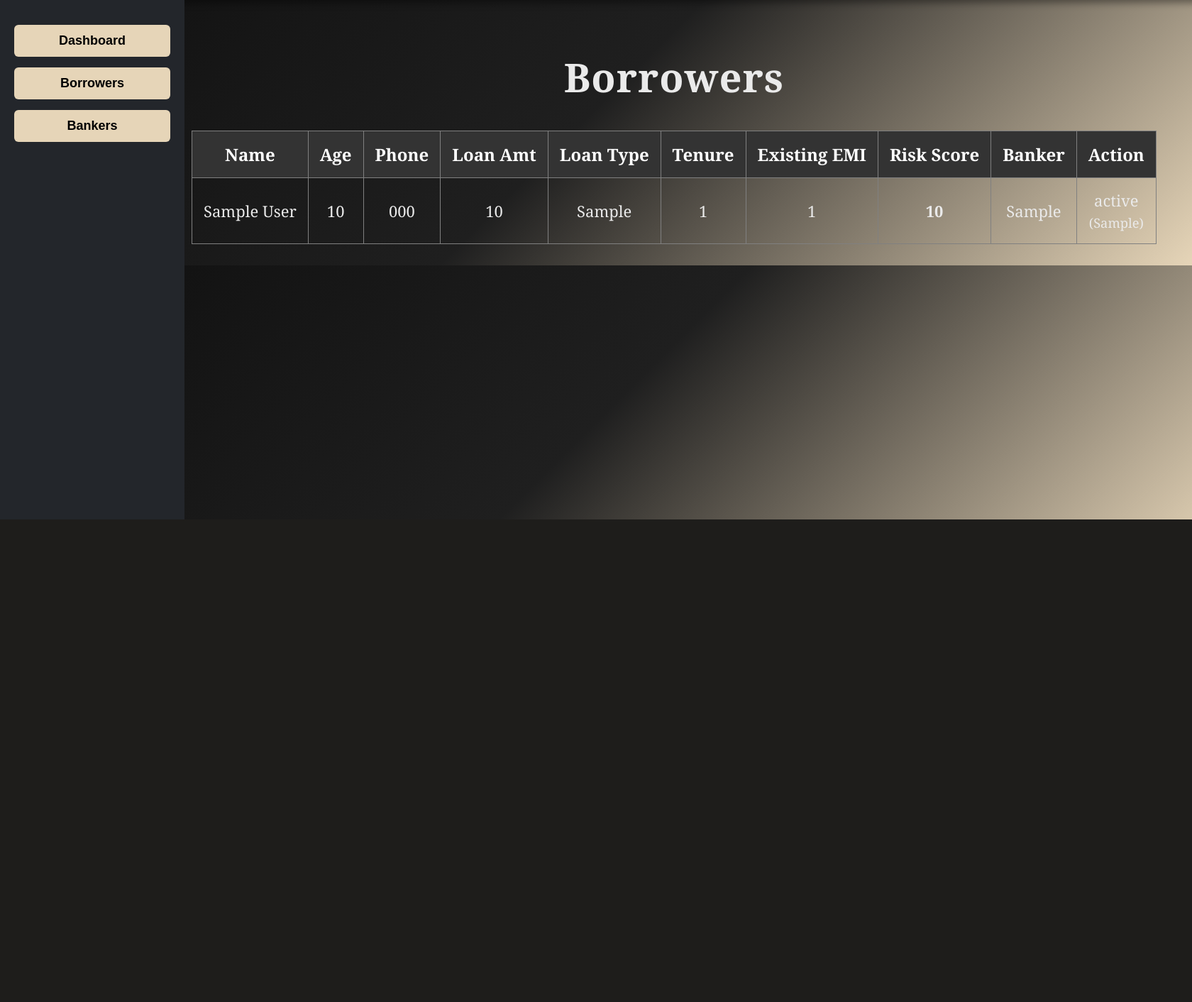
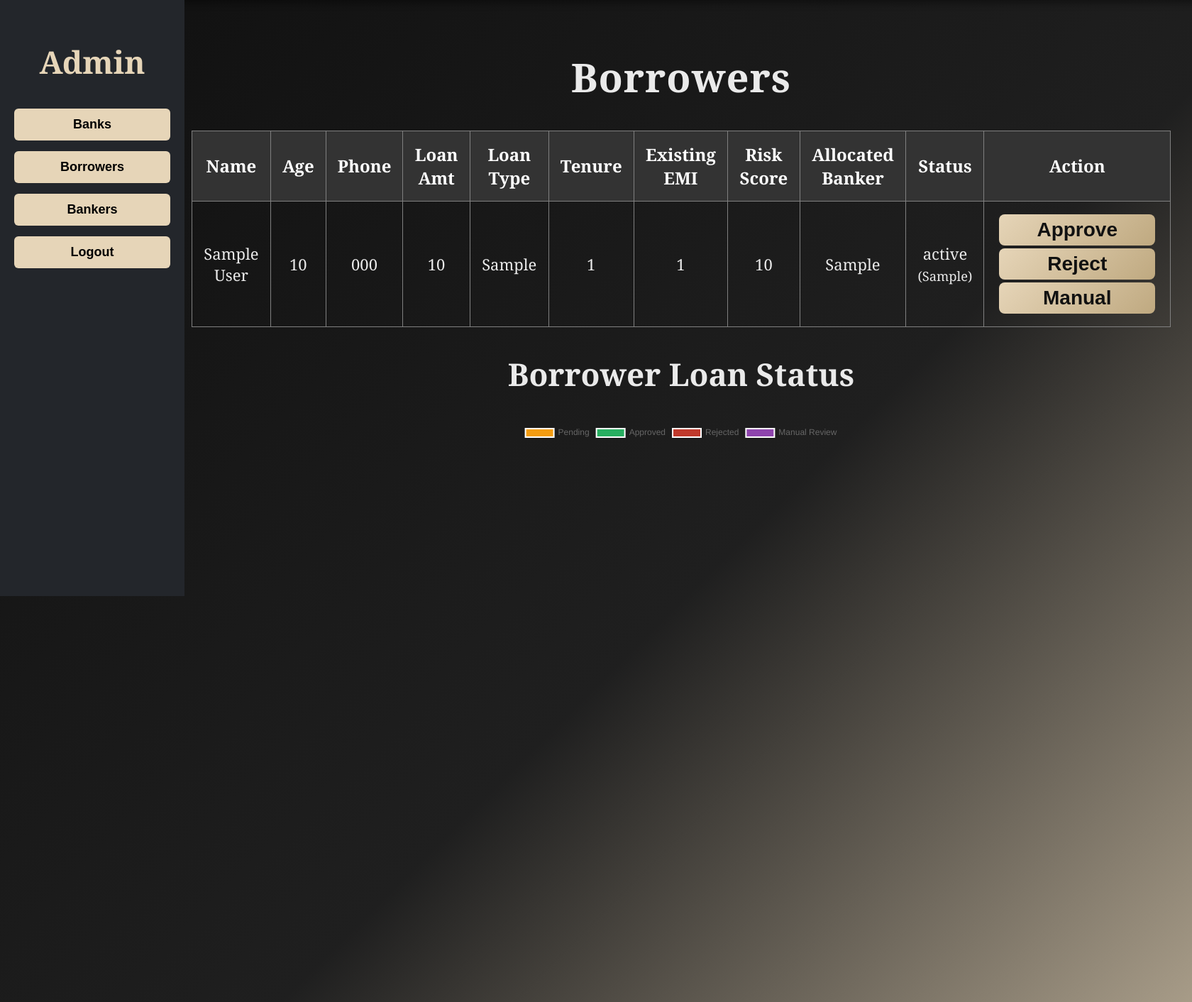
Before and after one commit to Team-quantreX-FOSS/FOSS_Hackathon, a Flask app: page /admin_borrowers in a window 1680 px wide. Shown: the part 68-1480 px from the top of the page at 71% size. Before the commit the page ends 800 px from the top, so only its background shows below. Run offline with Flask 3, Linux system fonts and the light colour scheme; tables that the repository leaves empty hold one stand-in row (values such as "Sample post").

Commit message:
Update admin_borrowers.html

```diff
--- a/backend/templates/admin_borrowers.html
+++ b/backend/templates/admin_borrowers.html
@@ -1,51 +1,45 @@
 <!DOCTYPE html>
-
 <html>
-
 <head>
-
-<title>Borrowers Information Table</title>
-
+<title>Admin - Borrowers</title>
 <link rel="stylesheet" href="{{ url_for('static', filename='style.css') }}">
-
+<script src="https://cdn.jsdelivr.net/npm/chart.js"></script>
 <style>
 #userTable{
 font-size:22px;
 border-collapse:collapse;
 }
-
 #userTable th, #userTable td{
 padding:16px;
 text-align:center;
 }
-
 #userTable th{
 font-size:24px;
 background:#333;
 color:white;
 }
+button{
+padding:6px 10px;
+margin:2px;
+}
 </style>
-
 </head>
-
 <body>
 
-<div class="topbar">
-<h2>Borrowers Panel</h2>
-</div>
+<div class="topbar"><h2>Borrowers Panel</h2></div>
 
 <div class="container">
-
 <div class="sidebar">
-<button onclick="location.href='/admin_dashboard'">Dashboard</button>
+<h2>Admin</h2>
+<button onclick="location.href='/admin_dashboard'">Banks</button>
 <button onclick="location.href='/admin_borrowers'">Borrowers</button>
 <button onclick="location.href='/admin_bankers'">Bankers</button>
+<button onclick="window.location.href='/'">Logout</button>
 </div>
 
 <div class="main">
 
 <h1>Borrowers</h1>
-
 <table border="1" width="100%" id="userTable">
 <tr>
 <th>Name</th>
@@ -56,23 +50,24 @@ color:white;
 <th>Tenure</th>
 <th>Existing EMI</th>
 <th>Risk Score</th>
-<th>Banker</th>
+<th>Allocated Banker</th>
+<th>Status</th>
 <th>Action</th>
 </tr>
 </table>
+
+<h2>Borrower Loan Status</h2>
+<canvas id="borrowerChart" width="400" height="200"></canvas>
 
 </div>
 </div>
 
 <script>
-
+// ================= LOAD USERS =================
 async function loadUsers(){
-
     let res = await fetch("/api/users");
     let users = await res.json();
-
     let table = document.getElementById("userTable");
-
     table.innerHTML = `
 <tr>
 <th>Name</th>
@@ -83,37 +78,59 @@ table.innerHTML = `
 <th>Tenure</th>
 <th>Existing EMI</th>
 <th>Risk Score</th>
-<th>Banker</th>
+<th>Allocated Banker</th>
+<th>Status</th>
 <th>Action</th>
-</tr>
-`;
-
-users.forEach(u => {
-
+</tr>`;
+    let statusCount = {Pending:0, Approved:0, Rejected:0, "Manual Review":0};
+    users.forEach(u=>{
         let row = table.insertRow();
-
         row.innerHTML = `
-<td>${u.name || "-"}</td>
-<td>${u.age || "-"}</td>
-<td>${u.phone || "-"}</td>
-<td>${u.loanAmount || "-"}</td>
-<td>${u.loanType || "-"}</td>
-<td>${u.tenure || "-"}</td>
-<td>${u.emi || "-"}</td>
-<td style="font-weight:bold;">${u.score || "-"}</td>
-<td>${u.banker || "Not Assigned"}</td>
+<td>${u.name||""}</td>
+<td>${u.age||""}</td>
+<td>${u.phone||""}</td>
+<td>${u.loanAmount||""}</td>
+<td>${u.loanType||""}</td>
+<td>${u.tenure||""}</td>
+<td>${u.emi||""}</td>
+<td>${u.score||""}</td>
+<td>${u.banker||""}</td>
+<td>${u.status||"Pending"}${u.reason? "<br><small>("+u.reason+")</small>":""}</td>
 <td>
-${u.status || "Pending"}
-${u.reason ? "<br><small>("+u.reason+")</small>" : ""}
-</td>
-`;
-
+<button onclick="takeAction(${u.id},'Approved')">Approve</button>
+<button onclick="takeAction(${u.id},'Rejected')">Reject</button>
+<button onclick="takeAction(${u.id},'Manual Review')">Manual</button>
+</td>`;
+        statusCount[u.status||"Pending"]++;
     });
 
+    // ================= BORROWER CHART =================
+    const ctx = document.getElementById('borrowerChart').getContext('2d');
+    new Chart(ctx,{
+        type:'pie',
+        data:{
+            labels:['Pending','Approved','Rejected','Manual Review'],
+            datasets:[{
+                data:[statusCount.Pending,statusCount.Approved,statusCount.Rejected,statusCount["Manual Review"]],
+                backgroundColor:['#f39c12','#27ae60','#c0392b','#8e44ad']
+            }]
+        },
+        options:{responsive:true}
+    });
+}
+
+// ================= TAKE ACTION ON BORROWER =================
+async function takeAction(userId, action){
+    let reason = prompt("Enter reason (optional):","");
+    await fetch("/banker_action",{
+        method:"POST",
+        headers:{"Content-Type":"application/json"},
+        body:JSON.stringify({user_id:userId, action:action, reason:reason})
+    });
+    loadUsers();
 }
 
 loadUsers();
-
 </script>
 
 </body>
```
Lines whose indentation alone changed are shown as unchanged.
